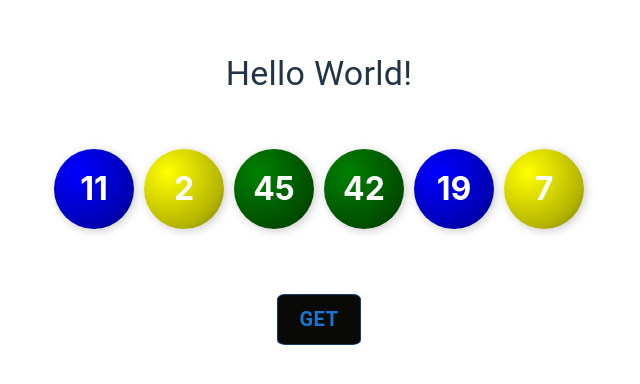
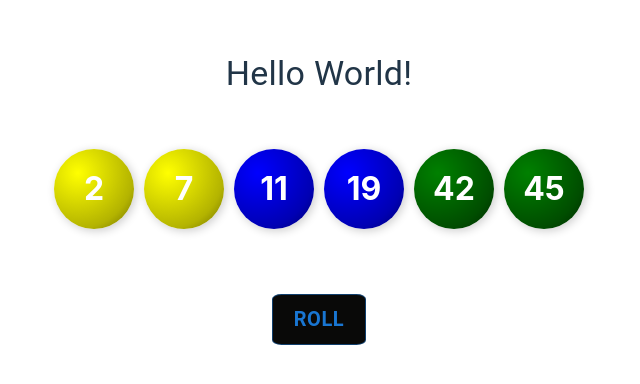
Before and after one commit to kimyk0120/lt_win_web, a React (Vite) app: page / in a window 1280 px wide. Shown: the part 196-580 px from the top of the page, without its empty margins (337-977 px from the left). Built offline with nearby package versions, Linux system fonts and the light colour scheme.

Commit message:
* mod ball spin

```diff
--- a/src/component/Home.jsx
+++ b/src/component/Home.jsx
@@ -22,9 +22,14 @@ function Home() {
                 numbers.push(randomNum);
             }
         }
+
+        numbers.sort((a, b) => a - b);
         setBallNums(numbers);
     };
 
+    /**
+     *   render ball
+     */
     function renderBall(n, i, color) {
 
         const direction = rotationDirections[i] === 'clockwise' ? 'spin-clockwise' : 'spin-counter-clockwise';
@@ -42,21 +47,25 @@ function Home() {
 
     useEffect(() => {
         getRandomNumbers();
+        setSpeedAndDirection();
     }, []);
 
 
-    const getLtHandler = () => {
-        getRandomNumbers();
-
+    function setSpeedAndDirection() {
         const speeds = [];
         const directions = [];
-        for(let i = 0; i < 6; i++) {
+        for (let i = 0; i < 6; i++) {
             speeds.push(Math.random() * 2 + 0.3); // random speed between 0.3s and 2.3s
             directions.push(Math.random() < 0.5 ? 'clockwise' : 'counter-clockwise'); // random direction
         }
         setRotate(prev => prev + 1);
         setRotationSpeeds(speeds);
         setRotationDirections(directions);
+    }
+
+    const getLtHandler = () => {
+        getRandomNumbers();
+        setSpeedAndDirection();
     }
 
     const title = "Hello World!";
@@ -100,7 +109,7 @@ function Home() {
                             }}
                             onClick={getLtHandler}
                     >
-                        GET
+                        ROLL
                     </Button>
                 </div>
             </div>
```
